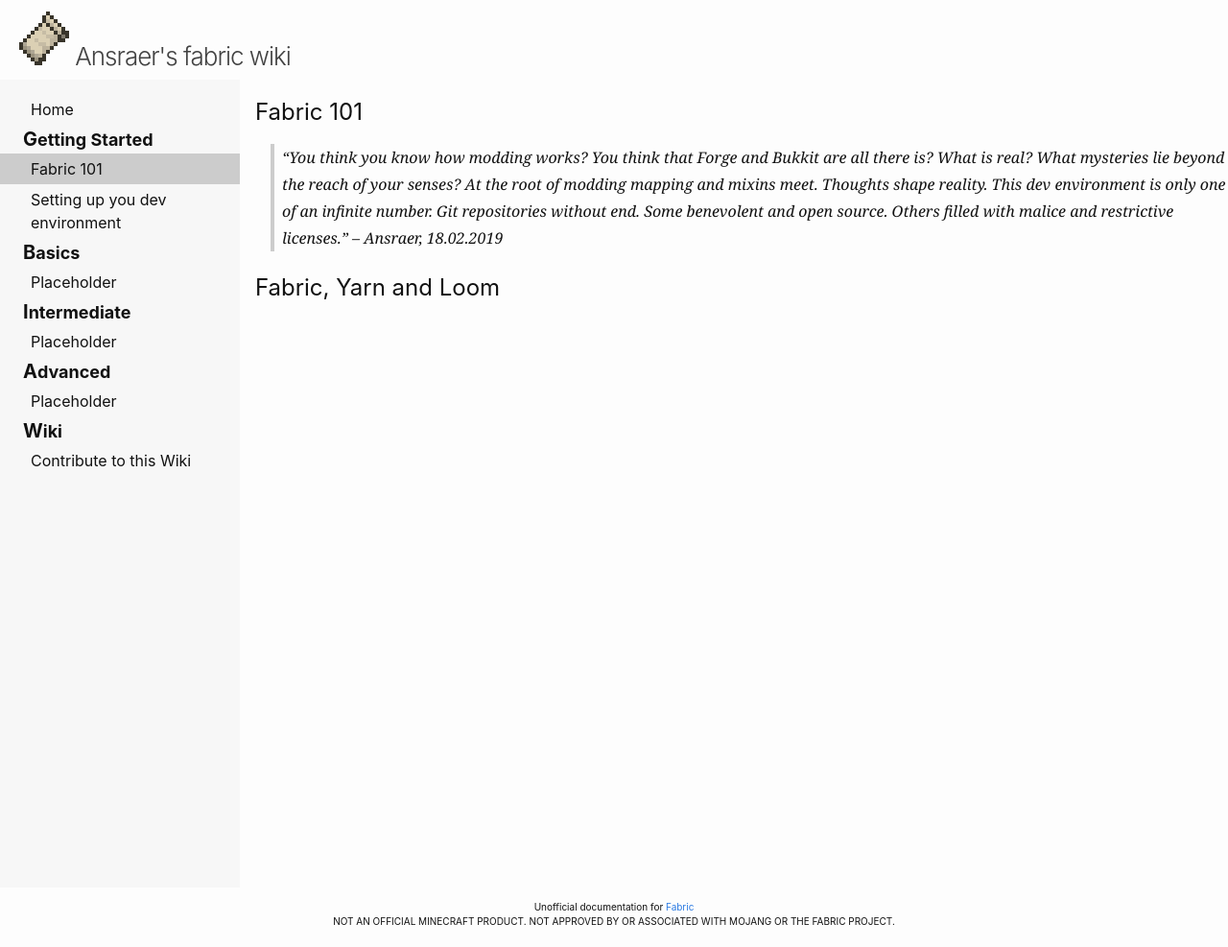
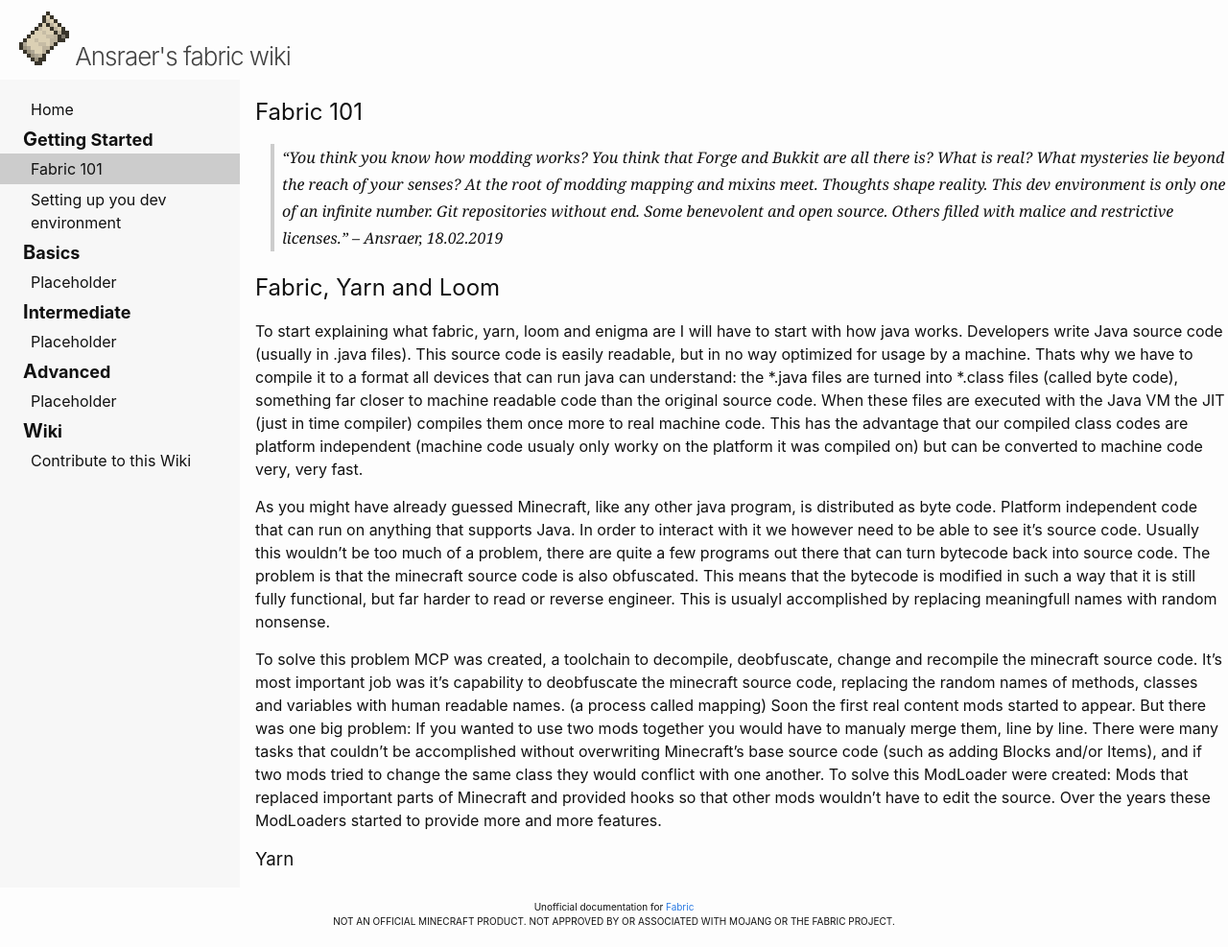
Before and after one commit to CottonMC/Wiki, a Jekyll site: the page built from _pages/_beginner/Fabric.md, in a window 1280 px wide and 987 px high. Shown: the whole window at 96% size. Built offline with Jekyll 4.4.1, drawn with Linux system fonts in a browser that asks for light colours.

Commit message:
added some text

```diff
--- a/_pages/_beginner/Fabric.md
+++ b/_pages/_beginner/Fabric.md
@@ -7,3 +7,11 @@ order: 1
 > -- <cite>Ansraer, 18.02.2019</cite>
 
 ## Fabric, Yarn and Loom
+
+To start explaining what fabric, yarn, loom and enigma are I will have to start with how java works. Developers write Java source code (usually in .java files). This source code is easily readable, but in no way optimized for usage by a machine. Thats why we have to compile it to a format all devices that can run java can understand: the *.java files are turned into *.class files (called byte code), something far closer to machine readable code than the original source code. When these files are executed with the Java VM the JIT (just in time compiler) compiles them once more to real machine code. This has the advantage that our compiled class codes are platform independent (machine code usualy only worky on the platform it was compiled on) but can be converted to machine code very, very fast.
+
+As you might have already guessed Minecraft, like any other java program, is distributed as byte code. Platform independent code that can run on anything that supports Java. In order to interact with it we however need to be able to see it's source code. Usually this wouldn't be too much of a problem, there are quite a few programs out there that can turn bytecode back into source code. The problem is that the minecraft source code is also obfuscated. This means that the bytecode is modified in such a way that it is still fully functional, but far harder to read or reverse engineer. This is usualyl accomplished by replacing meaningfull names with random nonsense.
+
+To solve this problem MCP was created, a toolchain to decompile, deobfuscate, change and recompile the minecraft source code. It's most important job was it's capability to deobfuscate the minecraft source code, replacing the random names of methods, classes and variables with human readable names. (a process called mapping) Soon the first real content mods started to appear. But there was one big problem: If you wanted to use two mods together you would have to manualy merge them, line by line. There were many tasks that couldn't be accomplished without overwriting Minecraft's base source code (such as adding Blocks and/or Items), and if two mods tried to change the same class they would conflict with one another. To solve this ModLoader were created: Mods that replaced important parts of Minecraft and provided hooks so that other mods wouldn't have to edit the source. Over the years these ModLoaders started to provide more and more features.
+
+### Yarn
```
Also changed, not shown: index.md (+1 -1 lines).
